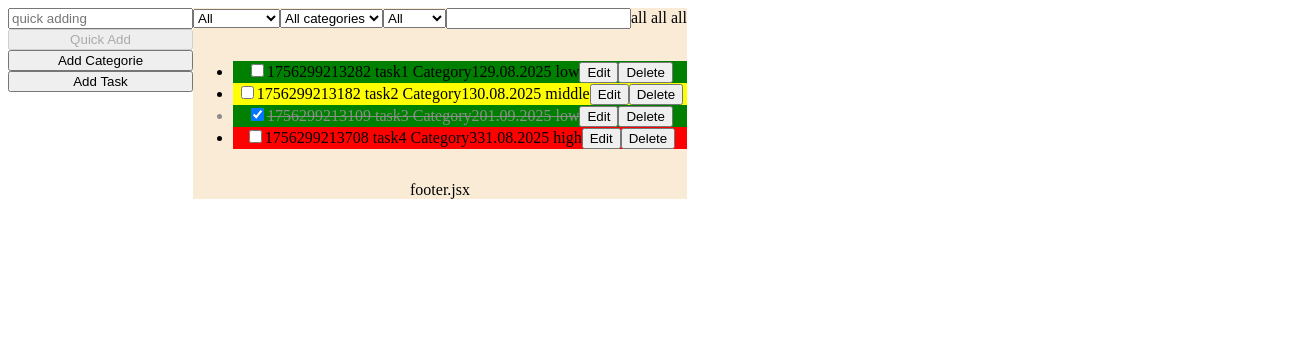
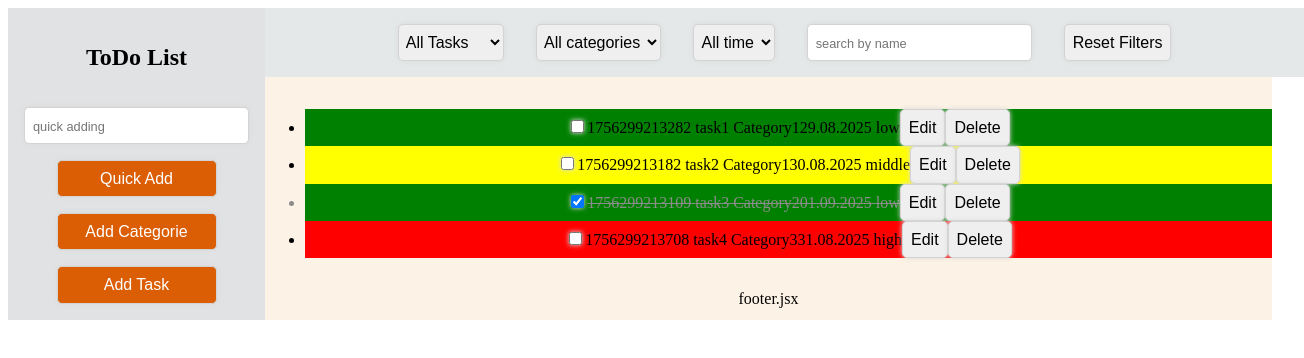
Before and after one commit to TAURUS-ESSEN/reactToDo, a React app: page / in a window 1280 px wide. Shown: the top 358 px of the page, 1304 px wide, since content can reach past the window. Built offline with nearby package versions, Linux system fonts and the light colour scheme; the HTML template or start-up script is replaced by a standard one.

Commit message:
add CSS styles for Sidebar, Header

```diff
--- a/src/App.css
+++ b/src/App.css
@@ -7,16 +7,80 @@
 
 .container {
   display: flex;
+  justify-content: center;
+  background-color: rgba(250, 235, 215, 0.641);
+  margin: 0 auto;
+  padding: 0rem;
+  text-align: center;
 }
 
 .main {
   display: flex;
+  width: 100%;
   flex-direction: column;
   gap:1em;
-  background-color: antiquewhite;
+  /* background-color: antiquewhite; */
 }
 
 .sidebar {
+  background-color: rgb(225, 226, 227);
+  padding: 1rem;
   display: flex;
   flex-direction: column;
+  align-items: center;
+  gap: 1rem;
 }
+
+
+.sidebar button {
+  background-color: rgb(219, 93, 4);
+  color: white;
+  width: 10rem;
+  transition: background-color .5s, box-shadow .5s, transform .5s;
+}
+
+.sidebar button:hover {
+  background: rgb(29,13,2);
+  transform: translateY(-1px);         /* без scale — нет мыла */
+  box-shadow: 0 10px 24px rgba(0,0,0,.25);
+}
+
+header {
+  display: flex;
+  width: 100%;
+  gap: 2em;
+  justify-content: center;
+
+  padding: 1rem;
+  background-color: rgb(228, 232, 232);
+}
+
+  input, select, button  {
+  padding: 0.5em;
+  border: 1px solid lightgray;
+  border-radius: 5px;
+  font-size: 1rem;
+  line-height: 1.2;
+  box-shadow: 0 0 5px rgb(219, 218, 218);
+  transition: 0.4s ease-in-out;
+}
+
+header select {
+  border-radius: 5px;
+  padding: 0.2em;
+}
+
+input::placeholder {
+  font-size: 0.8em;
+}
+
+header button:hover {
+  background-color: crimson;
+  color: white;
+}
+
+header input:focus, header select:focus {
+  outline: none;
+  border: 1px solid dodgerblue;
+  box-shadow: 0 0 5px dodgerblue;
+}
--- a/src/App.jsx
+++ b/src/App.jsx
@@ -56,12 +56,12 @@
     period: 'all',
     search: '',
   })
-  console.log(tasks)
+  // console.log(tasks)
 
   const openModal = (typeOfModule, id = null) => setModal({isOpen: true, type: typeOfModule, taskId : id});
   const closeModal = () => setModal({isOpen: false, type: null, taskId:null});
-   console.log(modal)
-   console.log(categories)
+  //  console.log(modal)
+  //  console.log(categories)
 
   useEffect(() => {
     localStorage.setItem('toDoTasks', JSON.stringify(tasks))
--- a/src/components/Header.jsx
+++ b/src/components/Header.jsx
@@ -1,27 +1,32 @@
 export default function Header({filters, categories, setFilters}) {
+    // function resetFilters() {
+
+    // }
+
     return (
         <>
-        <div>
-            <select onChange={(e)=>setFilters(prev=>({...prev, status:  e.target.value}))}>
-                <option value='all'>All</option>
+        <header>
+            <select onChange={(e)=>setFilters(prev=>({...prev, status:  e.target.value}))} value={filters.status}>
+                <option value='all'>All Tasks</option>
                 <option value='active'>Active</option>
                 <option value='completed'>Completed</option>
             </select>
-            <select onChange={(e)=>setFilters(prev=>({...prev, category:  e.target.value}))}>
+            <select onChange={(e)=>setFilters(prev=>({...prev, category:  e.target.value}))} value={filters.category}>
                 <option value='all'>All categories</option>
                 {categories.map(c=>{
                     return <option value={c.id}>{c.name}</option>
                 })}
             </select>
-            <select onChange={(e)=>setFilters(prev=>({...prev, period:  e.target.value}))}>
-                <option value='all'>All</option>
+            <select onChange={(e)=>setFilters(prev=>({...prev, period:  e.target.value}))} value={filters.period}>
+                <option value='all'>All time</option>
                 <option value='today'>Today</option>
                 <option value='week'>Week</option>
                 <option value='late'>to Late</option>
             </select>
-            <input type='text' onChange={(e)=>setFilters(prev=>({...prev, search: e.target.value}))} value={filters.search}/>
-            {filters.status} {filters.category} {filters.period} {filters.search}
-        </div>
+            <input type='text' onChange={(e)=>setFilters(prev=>({...prev, search: e.target.value}))} value={filters.search} placeholder="search by name"/>
+            {/* {filters.status} {filters.category} {filters.period} {filters.search} */}
+            <button onClick={()=>setFilters({status: 'all', category: 'all', period: 'all', search: ''})}>Reset Filters</button>
+        </header>
         </>
     )
 }
--- a/src/components/Sidebar.jsx
+++ b/src/components/Sidebar.jsx
@@ -14,12 +14,13 @@
     return (
         <>
         <div className="sidebar">
+            <h2>ToDo List</h2>
             <input type='text'
                 onChange={(e)=>setQuickTask(e.target.value)}
                 value={quickTask}
                 placeholder="quick adding"
             />
-            {quickTask}
+            {/* {quickTask} */}
             <button onClick={addQuickTask} disabled={!canQuickAdd}>Quick Add</button>
             <button onClick={()=>openModal('addCategory')}>Add Categorie</button>
             <button onClick={()=>openModal('addTask')}>Add Task</button>
--- a/src/components/Tasks/Tasks.jsx
+++ b/src/components/Tasks/Tasks.jsx
@@ -21,8 +21,9 @@
         }))
     }
 
+// FILTER AREA
     function pretty(dueDate) {
-        if (!dueDate) return 'без даты';
+        if (!dueDate) return '-';
         const [y,m,d] = dueDate.split('-');
         return `${d}.${m}.${y}`;
     }
@@ -32,13 +33,13 @@
         active: (t) => !t.isReady,
         completed: (t) => t.isReady,
     };
+
     const statusPred = filterByStatus[filters?.status] ?? filterByStatus.all;
 
     const categoryPred =
         !filters || filters.category === 'all'
         ? () => true
         : (t) => t.category === Number(filters.category);
-
 
         const pad = (n) => String(n).padStart(2, '0');
         const todayLocalISO = (() => {
@@ -50,19 +51,22 @@
     const filterByDate = {
     all:   () => true,
     today: (t) => !!t.dueDate && t.dueDate === todayLocalISO,
-  week:  (t) => {
-    // простой вариант «эта неделя» (пн-вс) без библиотек:
-    if (!t.dueDate) return false;
-    const d = new Date(t.dueDate + 'T00:00:00'); // локально
-    const now = new Date();
-    const day = (now.getDay() + 6) % 7; // 0..6, где 0 = понедельник
-    const monday = new Date(now); monday.setDate(now.getDate() - day);
-    monday.setHours(0,0,0,0);
-    const sunday = new Date(monday); sunday.setDate(monday.getDate() + 6); sunday.setHours(23,59,59,999);
-    return d >= monday && d <= sunday;
+    week: (t) => {
+        if (!t.dueDate) return false;                              // если у задачи нет даты → сразу не подходит
+        const d = new Date(t.dueDate + 'T00:00:00');               // дата задачи в формате Date (ставим полночь)
+        const now = new Date();                                    // текущая дата и время
+        const day = (now.getDay() + 6) % 7;                        // номер дня недели (пн=0, вт=1, ..., вс=6)
+        const monday = new Date(now);                              // копия сегодняшней даты
+        monday.setDate(now.getDate() - day);                       // отнимаем "day", получаем понедельник этой недели
+        monday.setHours(0,0,0,0);                                  // время = 00:00:00 (начало дня)
+        const sunday = new Date(monday);                           // копия понедельника
+        sunday.setDate(monday.getDate() + 6);                      // прибавляем 6 дней → воскресенье
+        sunday.setHours(23,59,59,999);                             // время = 23:59:59.999 (конец дня)
+        return d >= monday && d <= sunday;                         // проверяем: дата задачи внутри интервала недели?
     },
-  late:  (t) => !!t.dueDate && t.dueDate < todayLocalISO, // просрочено (строк сравнить достаточно для ISO 'YYYY-MM-DD')
-  none:  (t) => !t.dueDate,
+
+    late: (t) => !!t.dueDate && t.dueDate < todayLocalISO, // если у задачи есть дата (!!t.dueDate) и она меньше чем сегодня → просрочено
+    none: (t) => !t.dueDate, // если у задачи даты нет вообще → подходит под фильтр "без даты"
     };
     const datePred = filterByDate[filters?.period] ?? filterByDate.all;
 
```
Lines whose indentation alone changed are shown as unchanged.
